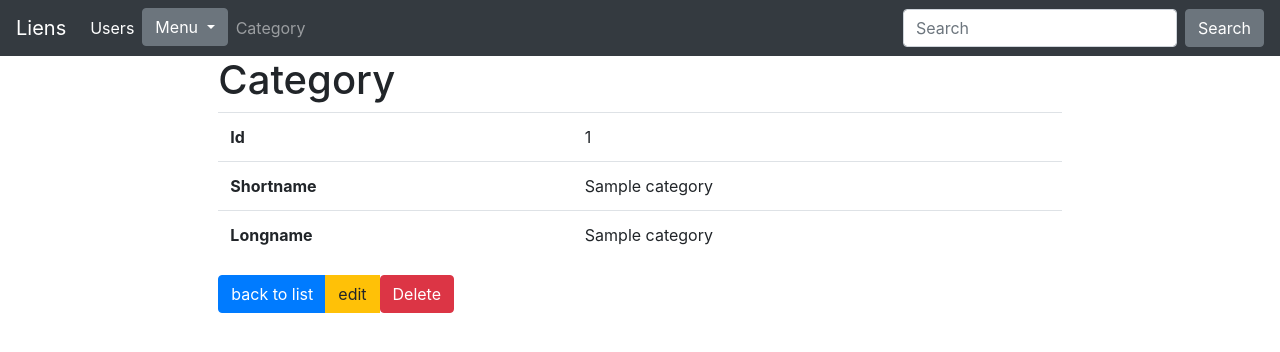
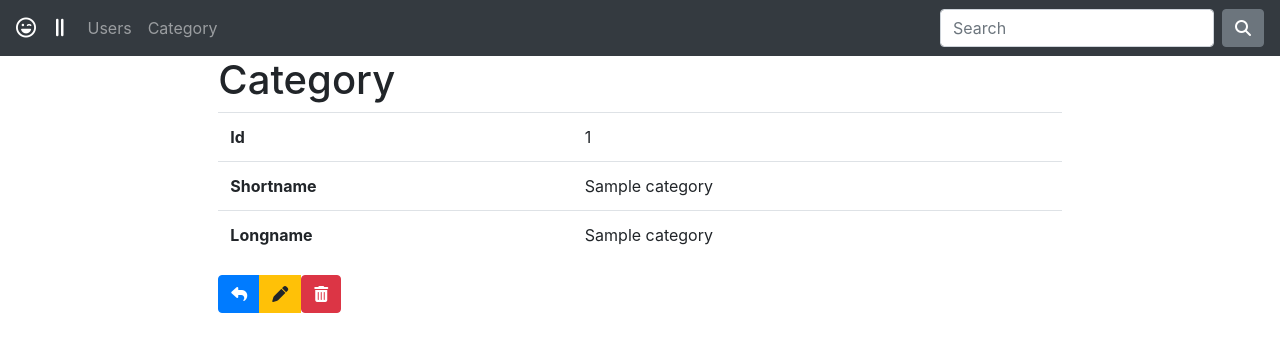
Before and after one commit to gyredf/SlamQuiz, a Symfony app: template templates/category/show.html.twig in a window 1280 px wide. Shown: the top 352 px of the page. Run offline with Twig, Linux system fonts and the light colour scheme; the template is opened without the code that fills it: most values are stand-ins (such as "Sample title", 1, 10 or a date in 2020); some libraries are stand-ins or nearby versions.

Commit message:
[Core] Add GlyfIcones

```diff
--- a/templates/base.html.twig
+++ b/templates/base.html.twig
@@ -11,27 +11,15 @@
     </head>
     <body>
         <nav class="navbar navbar-expand-md navbar-dark bg-dark">
-            <a class="navbar-brand" href="/">Liens</a>
+            <a class="navbar-brand" href="/"><i class="far fa-laugh-wink"></i>&ensp;&ensp;<i class="fas fa-grip-lines-vertical"></i></a>
             <button class="navbar-toggler" type="button" data-toggle="collapse" data-target="#navbarsExampleDefault" aria-controls="navbarsExampleDefault" aria-expanded="false" aria-label="Toggle navigation">
                 <span class="navbar-toggler-icon"></span>
             </button>
 
             <div class="collapse navbar-collapse" id="navbarsExampleDefault">
                 <ul class="navbar-nav mr-auto">
-                <li class="nav-item active">
+                <li class="nav-item">
                     <a class="nav-link" href="{{url('user_index')}}">Users</a>
-                </li>
-                <li>
-                    <div class="dropdown">
-                        <button class="btn btn-secondary dropdown-toggle" id="dropdownMenuButton" data-toggle="dropdown" aria-haspopup="true" aria-expanded="false">
-                            Menu
-                        </button>
-                        <div class="dropdown-menu" aria-labelledby="dropdownMenuButton">
-                            <a class="dropdown-item" href="#">Test 1</a>
-                            <a class="dropdown-item" href="#">Test 2</a>
-                            <a class="dropdown-item" href="#">Test 3</a>
-                        </div>
-                    </div>
                 </li>
                 <li class="nav-item">
                     <a class="nav-link" href="{{ path('category_index') }}">Category</a>
@@ -39,7 +27,7 @@
                 </ul>
                 <form class="form-inline my-2 my-lg-0">
                 <input class="form-control mr-sm-2" type="text" placeholder="Search" aria-label="Search">
-                <button class="btn btn-secondary my-2 my-sm-0" type="submit">Search</button>
+                <button class="btn btn-secondary my-2 my-sm-0" type="submit"><i class="fas fa-search"></i></button>
                 </form>
             </div>
 
@@ -57,6 +45,7 @@
             <script src="https://code.jquery.com/jquery-3.3.1.slim.min.js" integrity="sha384-q8i/X+965DzO0rT7abK41JStQIAqVgRVzpbzo5smXKp4YfRvH+8abtTE1Pi6jizo" crossorigin="anonymous"></script>
             <script src="https://cdnjs.cloudflare.com/ajax/libs/popper.js/1.14.7/umd/popper.min.js" integrity="sha384-UO2eT0CpHqdSJQ6hJty5KVphtPhzWj9WO1clHTMGa3JDZwrnQq4sF86dIHNDz0W1" crossorigin="anonymous"></script>
             <script src="https://stackpath.bootstrapcdn.com/bootstrap/4.3.1/js/bootstrap.min.js" integrity="sha384-JjSmVgyd0p3pXB1rRibZUAYoIIy6OrQ6VrjIEaFf/nJGzIxFDsf4x0xIM+B07jRM" crossorigin="anonymous"></script>
+            <script src="https://kit.fontawesome.com/637703d2ec.js" crossorigin="anonymous"></script>
         {% endblock %}
     </body>
 </html>
--- a/templates/category/_delete_form.html.twig
+++ b/templates/category/_delete_form.html.twig
@@ -1,5 +1,5 @@
 <form method="post" action="{{ path('category_delete', {'id': category.id}) }}" onsubmit="return confirm('Are you sure you want to delete this item?');">
     <input type="hidden" name="_method" value="DELETE">
     <input type="hidden" name="_token" value="{{ csrf_token('delete' ~ category.id) }}">
-    <button class="btn btn-danger">Delete</button>
+    <button class="btn btn-danger"><i class="fas fa-trash-alt"></i></button>
 </form>
--- a/templates/category/_form.html.twig
+++ b/templates/category/_form.html.twig
@@ -1,4 +1,4 @@
 {{ form_start(form) }}
     {{ form_widget(form) }}
-    <button class="btn btn-success">{{ button_label|default('Save') }}</button>
+    <button class="btn btn-success"><i class="fas fa-save"></i></button>
 {{ form_end(form) }}
--- a/templates/category/edit.html.twig
+++ b/templates/category/edit.html.twig
@@ -6,7 +6,7 @@
     <h1>Edit Category</h1>
     {{ include('category/_form.html.twig', {'button_label': 'Update'}) }}
     <div class="btn-group" role="group" aria-label="Basic example">
-        <a class="btn btn-warning" href="{{ path('category_index') }}">back to list</a>
+        <a class="btn btn-primary" href="{{ path('category_index') }}"><i class="fas fa-reply"></i></a>
         {{ include('category/_delete_form.html.twig') }}
     </div>
 {% endblock %}
--- a/templates/category/index.html.twig
+++ b/templates/category/index.html.twig
@@ -22,8 +22,8 @@
                 <td>{{ category.longname }}</td>
                 <td>
                     <div class="btn-group" role="group">
-                        <a class="btn btn-primary" href="{{ path('category_show', {'id': category.id}) }}">show</a>
-                        <a class="btn btn-warning" href="{{ path('category_edit', {'id': category.id}) }}">edit</a>
+                        <a class="btn btn-primary" href="{{ path('category_show', {'id': category.id}) }}"><i class="fas fa-eye"></i></a>
+                        <a class="btn btn-warning" href="{{ path('category_edit', {'id': category.id}) }}"><i class="fas fa-pen"></i></a>
                     </div>
                 </td>
             </tr>
@@ -35,5 +35,5 @@
         </tbody>
     </table>
 
-    <a class="btn btn-primary" href="{{ path('category_new') }}">Create new</a>
+    <a class="btn btn-primary" href="{{ path('category_new') }}"><i class="fas fa-plus-square"></i></a>
 {% endblock %}
--- a/templates/category/new.html.twig
+++ b/templates/category/new.html.twig
@@ -7,5 +7,5 @@
 
     {{ include('category/_form.html.twig') }}
 
-    <a class="btn btn-primary" href="{{ path('category_index') }}">back to list</a>
+    <a class="btn btn-primary" href="{{ path('category_index') }}"><i class="fas fa-reply"></i></a>
 {% endblock %}
--- a/templates/category/show.html.twig
+++ b/templates/category/show.html.twig
@@ -23,8 +23,8 @@
     </table>
 
     <div class="btn-group" role="group" aria-label="Basic example">
-    <a class="btn btn-primary" href="{{ path('category_index') }}">back to list</a>
-    <a class="btn btn-warning" href="{{ path('category_edit', {'id': category.id}) }}">edit</a>
+    <a class="btn btn-primary" href="{{ path('category_index') }}"><i class="fas fa-reply"></i></a>
+    <a class="btn btn-warning" href="{{ path('category_edit', {'id': category.id}) }}"><i class="fas fa-pen"></i></a>
     {{ include('category/_delete_form.html.twig') }}
     </div>
 {% endblock %}
```
